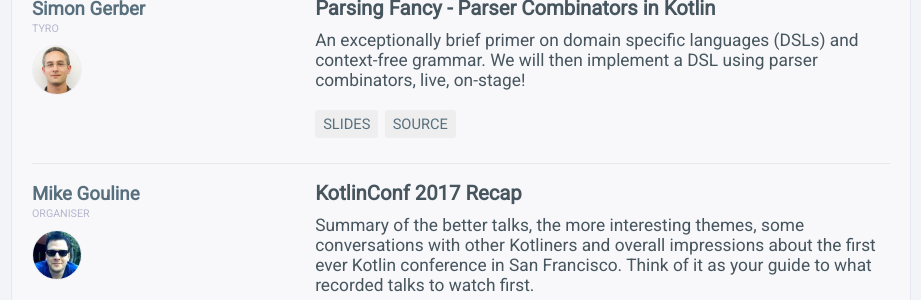
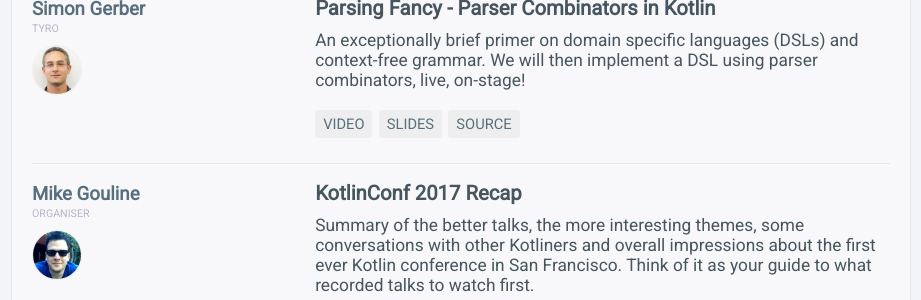
Before and after one commit to garethsime/sydkotlin.github.io, a Jekyll site: the page built from index.html, in a window 1280 px wide and 900 px high, scrolled down 1457 px. Shown: the part 145-445 px from the top of the window, without its empty margins (179-1100 px from the left). Built offline with Jekyll 4.4.1, drawn with Linux system fonts in a browser that asks for light colours; nearby versions of some CDN libraries.

Commit message:
Video for November 2017 meetup

```diff
--- a/_data/events.yml
+++ b/_data/events.yml
@@ -341,6 +341,9 @@
         then implement a DSL using parser combinators, live, on-stage!
 
       links:
+        - title: Video
+          url: https://www.youtube.com/watch?v=lHRC84sc4P0
+
         - title: Slides
           url: /materials/2017-11-29-2/parsing-fancy.pdf
 
```
